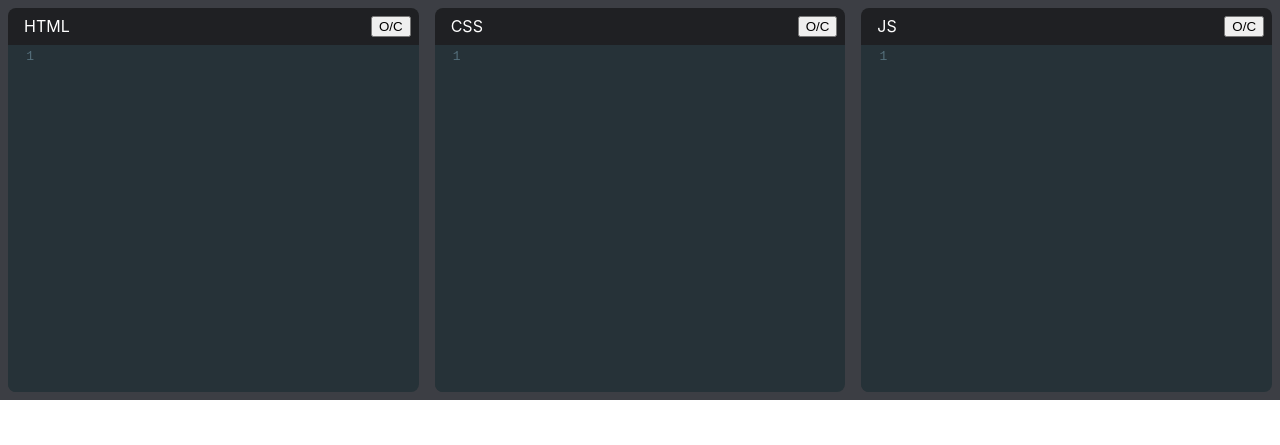
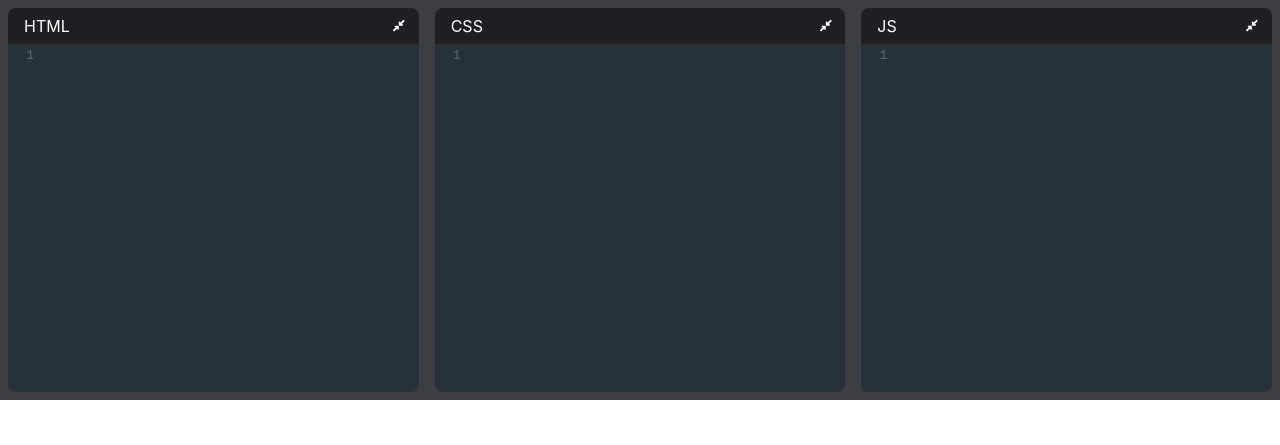
Before and after one commit to brnms/codepen-clone, a React app: page / in a window 1280 px wide. Built offline with nearby package versions, Linux system fonts and the light colour scheme.

Commit message:
Add files via upload

```diff
--- a/package.json
+++ b/package.json
@@ -3,6 +3,9 @@
   "version": "0.1.0",
   "private": true,
   "dependencies": {
+    "@fortawesome/fontawesome-svg-core": "^1.2.32",
+    "@fortawesome/free-solid-svg-icons": "^5.15.1",
+    "@fortawesome/react-fontawesome": "^0.1.12",
     "@testing-library/jest-dom": "^5.11.5",
     "@testing-library/react": "^11.1.1",
     "@testing-library/user-event": "^12.2.0",
--- a/src/components/App.js
+++ b/src/components/App.js
@@ -1,10 +1,11 @@
 import React, { useState, useEffect } from 'react'
 import Editor from './Editor'
+import useLocalStorage from '../hooks/useLocalStorage'
 
 function App() {
-  const [html, setHtml] = useState('')
-  const [css, setCss] = useState('')
-  const [js, setJs] = useState('')
+  const [html, setHtml] = useLocalStorage('html', '')
+  const [css, setCss] = useLocalStorage('css', '')
+  const [js, setJs] = useLocalStorage('js', '')
   const [srcDoc, setSrcDoc] = useState('')
 
   useEffect(() => {
--- a/src/components/Editor.js
+++ b/src/components/Editor.js
@@ -1,10 +1,12 @@
-import React from 'react'
+import React, { useState } from 'react'
 import 'codemirror/lib/codemirror.css'
 import 'codemirror/theme/material.css'
 import 'codemirror/mode/xml/xml'
 import 'codemirror/mode/javascript/javascript'
 import 'codemirror/mode/css/css'
 import { Controlled as ControlledEditor } from 'react-codemirror2'
+import { FontAwesomeIcon } from '@fortawesome/react-fontawesome'
+import { faCompressAlt, faExpandAlt } from '@fortawesome/free-solid-svg-icons'
 
 export default function Editor(props) {
     const {
@@ -14,15 +16,19 @@ export default function Editor(props) {
         onChange
     } = props
 
+    const [open, setOpen] = useState(true)
+
     function handleChange(editor, data, value) {
         onChange(value)
     }
 
     return(
-        <div className="editor-container">
+        <div className={`editor-container ${open ? '' : 'collapsed'}`}>
             <div className="editor-title">
                 {displayName}
-                <button>O/C</button>
+                <button type="button" className="expand-collapse-btn"
+                    onClick={() => setOpen(prevOpen => !prevOpen)}
+                ><FontAwesomeIcon icon={open ? faCompressAlt : faExpandAlt } /></button>
             </div>
             <ControlledEditor
                 onBeforeChange={handleChange}
--- /dev/null
+++ b/src/hooks/useLocalStorage.js
@@ -0,0 +1,25 @@
+import { useEffect, useState } from 'react'
+
+const PREFIX= 'codepen-clone-'
+
+export default function useLocalStorage(key, initialValue){
+    const prefixedKey = PREFIX + key
+
+    const [ value, setValue ] = useState(() => {
+        const jsonValue = localStorage.getItem(prefixedKey)
+
+        if(jsonValue != null) return JSON.parse(jsonValue)
+
+        if(typeof initialValue === 'function'){
+            return initialValue()
+        }else{
+            return initialValue
+        }
+    })
+
+    useEffect(() => {
+        localStorage.setItem(prefixedKey, JSON.stringify(value))
+    }, [prefixedKey, value])
+
+    return [value, setValue]
+}
--- a/src/index.css
+++ b/src/index.css
@@ -33,6 +33,23 @@ code {
   background: hsl(225, 6¨, 25%);
 }
 
+.expand-collapse-btn {
+  margin-left: .5rem;
+  background: none;
+  border: none;
+  color: white;
+  cursor: pointer;
+}
+
+.editor-container.collapsed {
+  flex-grow: 0;
+}
+
+.editor-container.collapsed .CodeMirror-scroll{
+  position: absolute;
+  overflow: hidden !important;
+}
+
 .editor-title {
   display: flex;
   justify-content: space-between;
```
Also changed, not shown: 1 other file.
